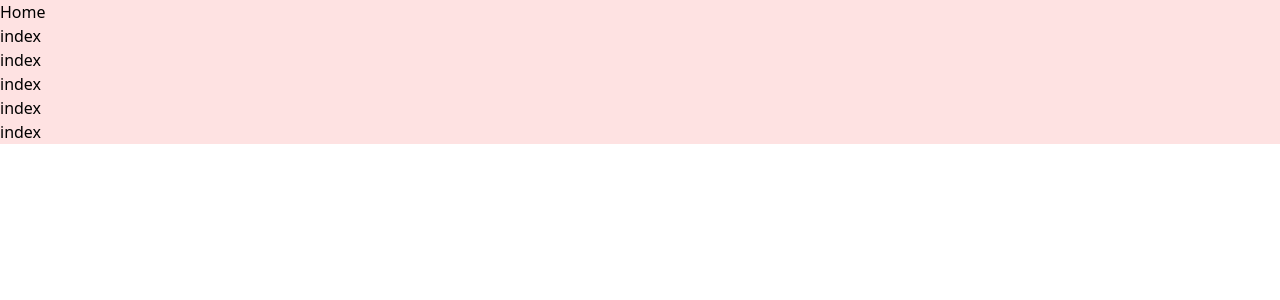
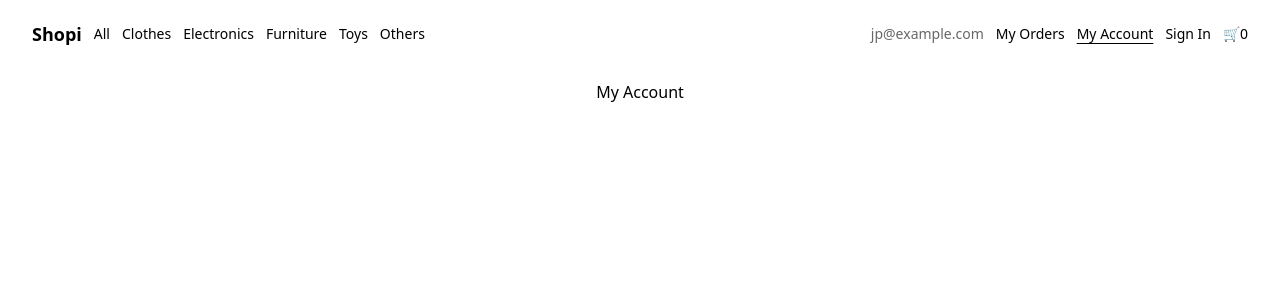
Before and after one commit to PabloJL/Shope, a React (Vite) app: page /my-account in a window 1280 px wide. Shown: the top 300 px of the page. Built offline with nearby package versions, Linux system fonts and the light colour scheme.

Commit message:
Layout terminado

```diff
--- a/package.json
+++ b/package.json
@@ -10,8 +10,10 @@
     "preview": "vite preview"
   },
   "dependencies": {
+    "prop-types": "^15.8.1",
     "react": "^18.2.0",
-    "react-dom": "^18.2.0"
+    "react-dom": "^18.2.0",
+    "react-router-dom": "^6.21.3"
   },
   "devDependencies": {
     "@types/react": "^18.2.43",
--- /dev/null
+++ b/src/Components/Layout/index.jsx
@@ -0,0 +1,5 @@
+function Layout({ children }) {
+  return <div className="flex  flex-col mt-20 items-center">{children}</div>;
+}
+
+export default Layout;
--- /dev/null
+++ b/src/Components/Navbar/index.jsx
@@ -0,0 +1,93 @@
+import { NavLink } from "react-router-dom";
+
+const NavBar = () => {
+  const activeStyle = "underline underline-offset-4";
+
+  return (
+    <nav className="flex justify-between items-center fixed z-10 top-0 w-full py-5 px-8 font-light text-sm">
+      <ul className="flex items-center gap-3">
+        <li className="font-semibold text-lg">
+          <NavLink to="/">Shopi</NavLink>
+        </li>
+        <li>
+          <NavLink
+            to="/"
+            className={({ isActive }) => (isActive ? activeStyle : undefined)}
+          >
+            All
+          </NavLink>
+        </li>
+        <li>
+          <NavLink
+            to="/clothes"
+            className={({ isActive }) => (isActive ? activeStyle : undefined)}
+          >
+            Clothes
+          </NavLink>
+        </li>
+        <li>
+          <NavLink
+            to="/electronics"
+            className={({ isActive }) => (isActive ? activeStyle : undefined)}
+          >
+            Electronics
+          </NavLink>
+        </li>
+        <li>
+          <NavLink
+            to="/furniture"
+            className={({ isActive }) => (isActive ? activeStyle : undefined)}
+          >
+            Furniture
+          </NavLink>
+        </li>
+        <li>
+          <NavLink
+            to="/toys"
+            className={({ isActive }) => (isActive ? activeStyle : undefined)}
+          >
+            Toys
+          </NavLink>
+        </li>
+        <li>
+          <NavLink
+            to="/others"
+            className={({ isActive }) => (isActive ? activeStyle : undefined)}
+          >
+            Others
+          </NavLink>
+        </li>
+      </ul>
+      <ul className="flex items-center gap-3">
+        <li className="text-black/60">jp@example.com</li>
+        <li>
+          <NavLink
+            to="/my-orders"
+            className={({ isActive }) => (isActive ? activeStyle : undefined)}
+          >
+            My Orders
+          </NavLink>
+        </li>
+        <li>
+          <NavLink
+            to="/my-account"
+            className={({ isActive }) => (isActive ? activeStyle : undefined)}
+          >
+            My Account
+          </NavLink>
+        </li>
+        <li>
+          <NavLink
+            to="/sign-in"
+            className={({ isActive }) => (isActive ? activeStyle : undefined)}
+          >
+            Sign In
+          </NavLink>
+        </li>
+        <li>🛒0</li>
+      </ul>
+    </nav>
+  );
+};
+
+export default NavBar;
--- a/src/Pages/Account/index.jsx
+++ b/src/Pages/Account/index.jsx
@@ -1,7 +1,9 @@
 // import React from 'react'
 
+import Layout from "../../Components/Layout";
+
 function MyAccount() {
-  return <div>index</div>;
+  return <Layout>My Account</Layout>;
 }
 
 export default MyAccount;
--- a/src/Pages/App/index.jsx
+++ b/src/Pages/App/index.jsx
@@ -1,21 +1,26 @@
-import "./App.css";
+import { BrowserRouter, Routes, Route } from "react-router-dom";
 import Home from "../Home";
 import Account from "../Account";
 import MyOrder from "../MyOrder";
 import MyOrders from "../MyOrders";
 import NotFound from "../NotFound";
 import SignIn from "../SignIn";
+import NavBar from "../../Components/Navbar";
+import "./App.css";
 
 function App() {
   return (
-    <div className="bg-red-100">
-      <Home />
-      <Account />
-      <MyOrder />
-      <MyOrders />
-      <SignIn />
-      <NotFound />
-    </div>
+    <BrowserRouter>
+      <Routes>
+        <Route path="/" element={<Home />} />
+        <Route path="/my-account" element={<Account />} />
+        <Route path="/my-order" element={<MyOrder />} />
+        <Route path="/my-orders" element={<MyOrders />} />
+        <Route path="/sign-in" element={<SignIn />} />
+        <Route path="*" element={<NotFound />} />
+      </Routes>
+      <NavBar />
+    </BrowserRouter>
   );
 }
 
--- a/src/Pages/Home/index.jsx
+++ b/src/Pages/Home/index.jsx
@@ -1,7 +1,8 @@
 // import React from "react";
+import Layout from "../../Components/Layout";
 
 function Home() {
-  return <div>Home</div>;
+  return <Layout>Home</Layout>;
 }
 
 export default Home;
--- a/src/Pages/MyOrder/index.jsx
+++ b/src/Pages/MyOrder/index.jsx
@@ -1,7 +1,9 @@
 // import React from 'react'
 
+import Layout from "../../Components/Layout";
+
 function MyOrder() {
-  return <div>index</div>;
+  return <Layout>My Order</Layout>;
 }
 
 export default MyOrder;
--- a/src/Pages/MyOrders/index.jsx
+++ b/src/Pages/MyOrders/index.jsx
@@ -1,7 +1,9 @@
 // import React from "react";
 
+import Layout from "../../Components/Layout";
+
 function MyOrders() {
-  return <div>index</div>;
+  return <Layout>My Orders</Layout>;
 }
 
 export default MyOrders;
--- a/src/Pages/NotFound/index.jsx
+++ b/src/Pages/NotFound/index.jsx
@@ -1,7 +1,9 @@
 // import React from 'react'
 
+import Layout from "../../Components/Layout";
+
 function NotFound() {
-  return <div>index</div>;
+  return <Layout>Page Not Found</Layout>;
 }
 
 export default NotFound;
--- a/src/Pages/SignIn/index.jsx
+++ b/src/Pages/SignIn/index.jsx
@@ -1,7 +1,9 @@
 // import React from 'react'
 
+import Layout from "../../Components/Layout";
+
 function SignIn() {
-  return <div>index</div>;
+  return <Layout>Sign In</Layout>;
 }
 
 export default SignIn;
```
Also changed, not shown: .eslintrc.cjs, 1 other file (tests, documents, lock files or other folders).
